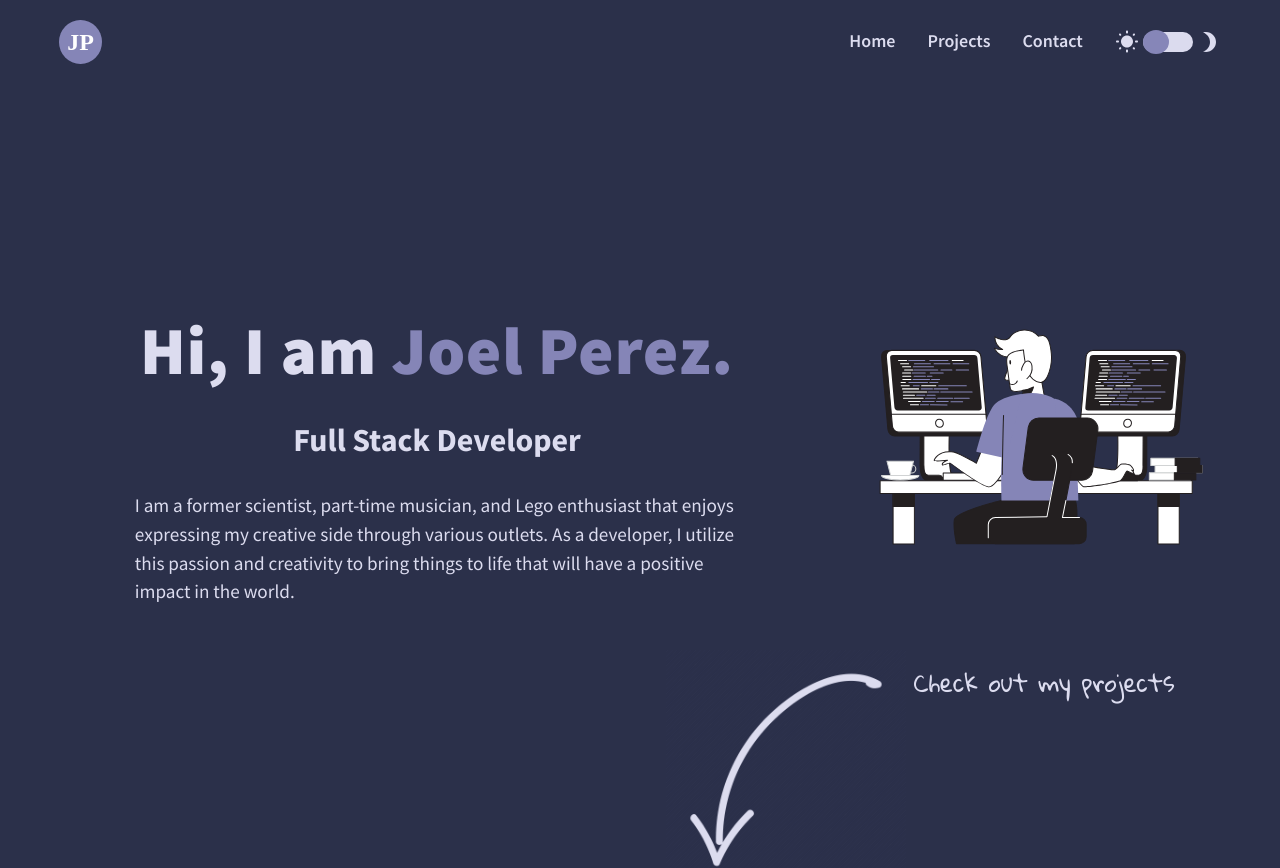
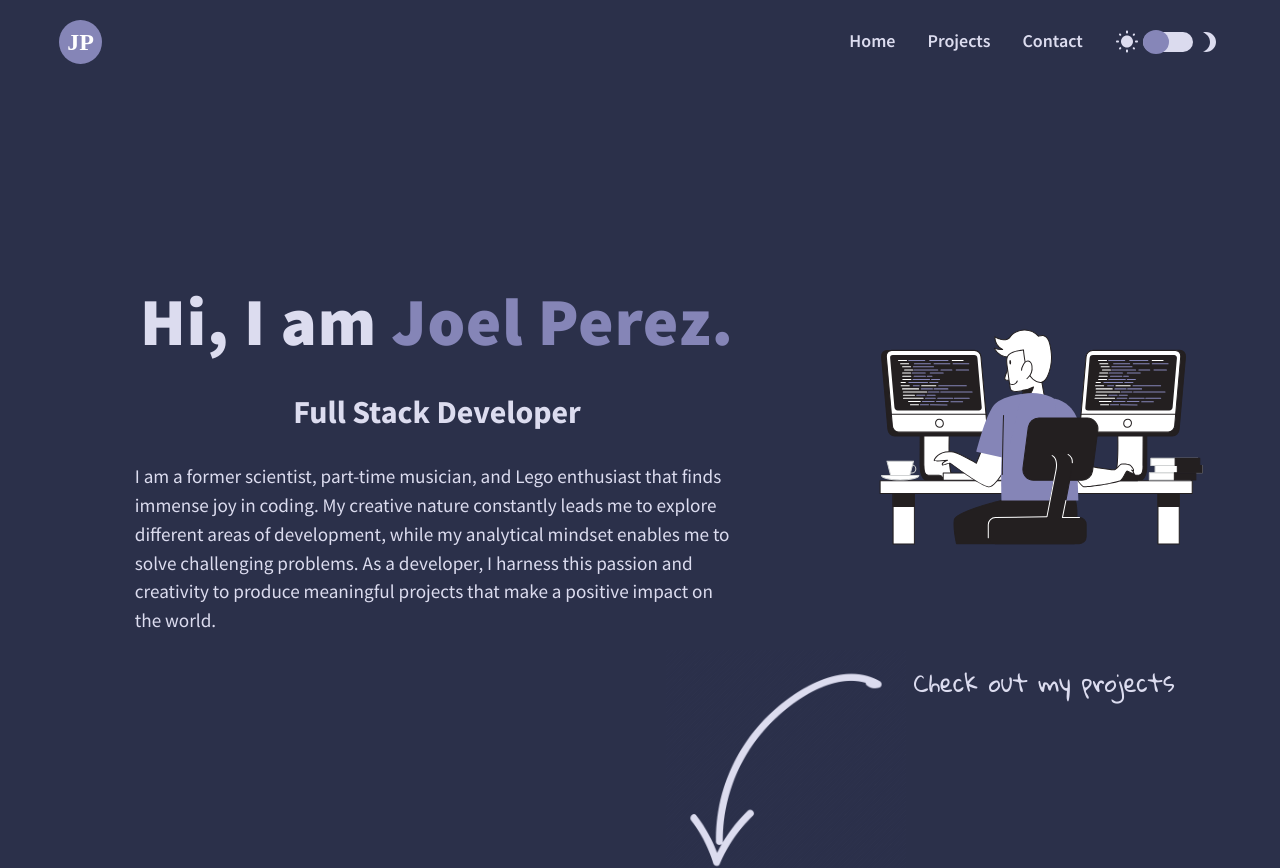
Before and after one commit to jpswt/portfolio, a React (Vite) app: page / in a window 1280 px wide. Shown: the top 868 px of the page. Built offline with nearby package versions, Linux system fonts and the light colour scheme; a web font is replaced by a local one.

Commit message:
fix profile

```diff
--- a/src/components/Profile/Profile.jsx
+++ b/src/components/Profile/Profile.jsx
@@ -20,9 +20,11 @@ const Profile = () => {
 					<h2 className="profile-description">Full Stack Developer</h2>
 					<p className="profile-info">
 						I am a former scientist, part-time musician, and Lego enthusiast
-						that enjoys expressing my creative side through various outlets. As
-						a developer, I utilize this passion and creativity to bring things
-						to life that will have a positive impact in the world.
+						that finds immense joy in coding. My creative nature constantly
+						leads me to explore different areas of development, while my
+						analytical mindset enables me to solve challenging problems. As a
+						developer, I harness this passion and creativity to produce
+						meaningful projects that make a positive impact on the world.
 					</p>
 				</div>
 				<div>
```
